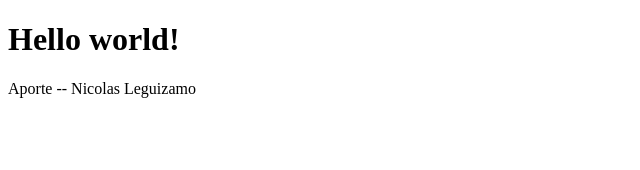
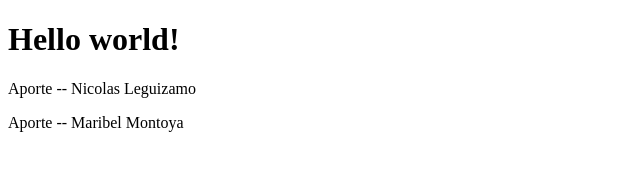
Before and after one commit to carlos-a-pv/primer_ejercicio, a plain HTML site: page index.html in a window 1280 px wide. Shown: the whole page, without its empty margins (0-640 px from the left). Drawn offline with Linux system fonts and the light colour scheme.

Commit message:
modifique parrafo con mi nombre

```diff
--- a/index.html
+++ b/index.html
@@ -9,5 +9,7 @@
 <body>
     <h1>Hello world!</h1>
     Aporte -- Nicolas Leguizamo
+    <p>Aporte -- Maribel Montoya </p>
+
 </body>
 </html>
```
